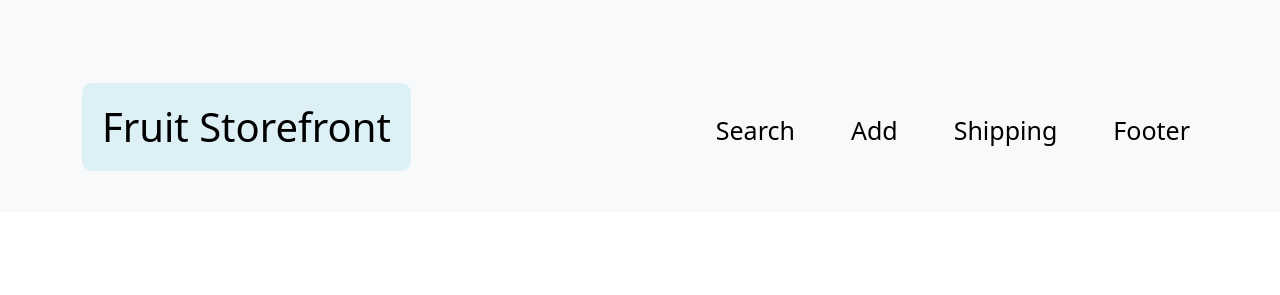
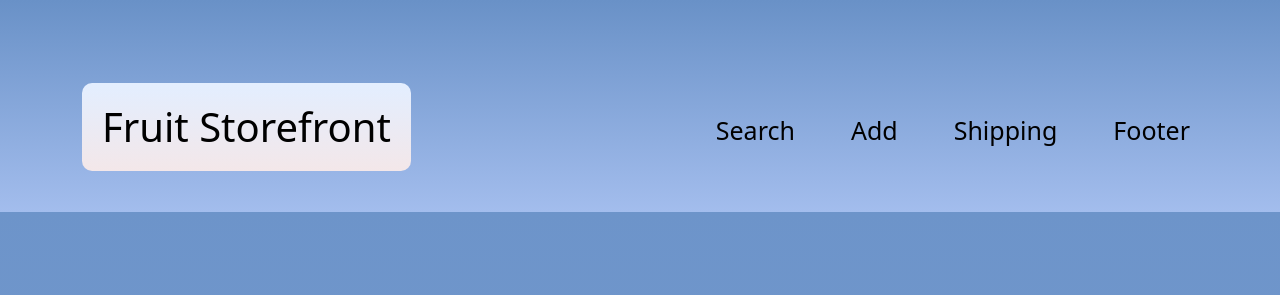
Before and after one commit to Sai4158/IST256_StoreFront, a plain HTML site: page index.html in a window 1280 px wide. Shown: the top 295 px of the page. Drawn offline with nearby package versions, Linux system fonts and the light colour scheme.

Commit message:
Added css

```diff
--- a/Styles.css
+++ b/Styles.css
@@ -2,8 +2,10 @@ html,
 body {
   margin: 0;
   padding: 0;
-  height: 100%;
+  min-height: 100vh;
   width: 100%;
+  background-image: linear-gradient(to top, #a3bded 0%, #6991c7 100%);
+  background-size: cover;
 }
 
 .item-title {
@@ -45,11 +47,22 @@ body {
 }
 h1 {
   font-size: 3rem;
-  color: white;
+  background-image: linear-gradient(
+    to top,
+    #f3e7e9 0%,
+    #e3eeff 99%,
+    #e3eeff 100%
+  );
   text-align: center;
   background-color: #dcf0f6;
   padding: 20px;
   border-radius: 10px;
+}
+h1:hover {
+  scale: 1.1;
+  transition: all;
+
+  transition: 1s;
 }
 
 .grid-container {
@@ -136,3 +149,7 @@ h1 {
 .navbar-nav {
   gap: 40px;
 }
+
+.navbar {
+  background-image: linear-gradient(to top, #a3bded 0%, #6991c7 100%);
+}
--- a/index.html
+++ b/index.html
@@ -14,7 +14,7 @@
     <script src="https://ajax.googleapis.com/ajax/libs/angularjs/1.8.2/angular.min.js"></script>
   </head>
   <body>
-    <nav class="navbar navbar-expand-lg navbar-light bg-light">
+    <nav class="navbar navbar-expand-lg">
       <div class="container">
         <a class="navbar-brand" href="#" id="titleF"
           ><h1>Fruit Storefront</h1></a
```
